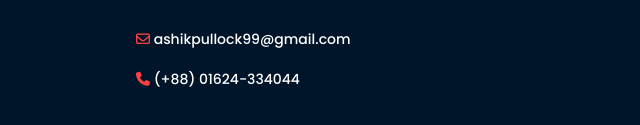
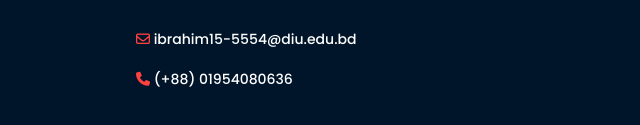
Before and after one commit to mehrin13/Jobster-demo, a plain HTML site: page index.html in a window 1280 px wide. Shown: the part 3604-3729 px from the top of the page, 8-648 px from the left. Drawn offline with nearby package versions, Linux system fonts and the light colour scheme.

Commit message:
Update index.html

```diff
--- a/index.html
+++ b/index.html
@@ -324,11 +324,11 @@
                 </p>
                 <p class=" text-center w-full lg:text-left font-medium text-[#FFF] mt-6">
                     <i class="fa-regular fa-envelope text-[#FF4240]"></i>
-                    ashikpullock99@gmail.com
+                    ibrahim15-5554@diu.edu.bd
                 </p>
                 <p class=" text-center w-full lg:text-left font-medium text-[#FFF] mt-3">
                     <i class="fa-solid fa-phone text-[#FF4240]"></i>
-                    (+88) 01624-334044
+                    (+88) 01954080636
                 </p>
             </aside>
             <div
```
